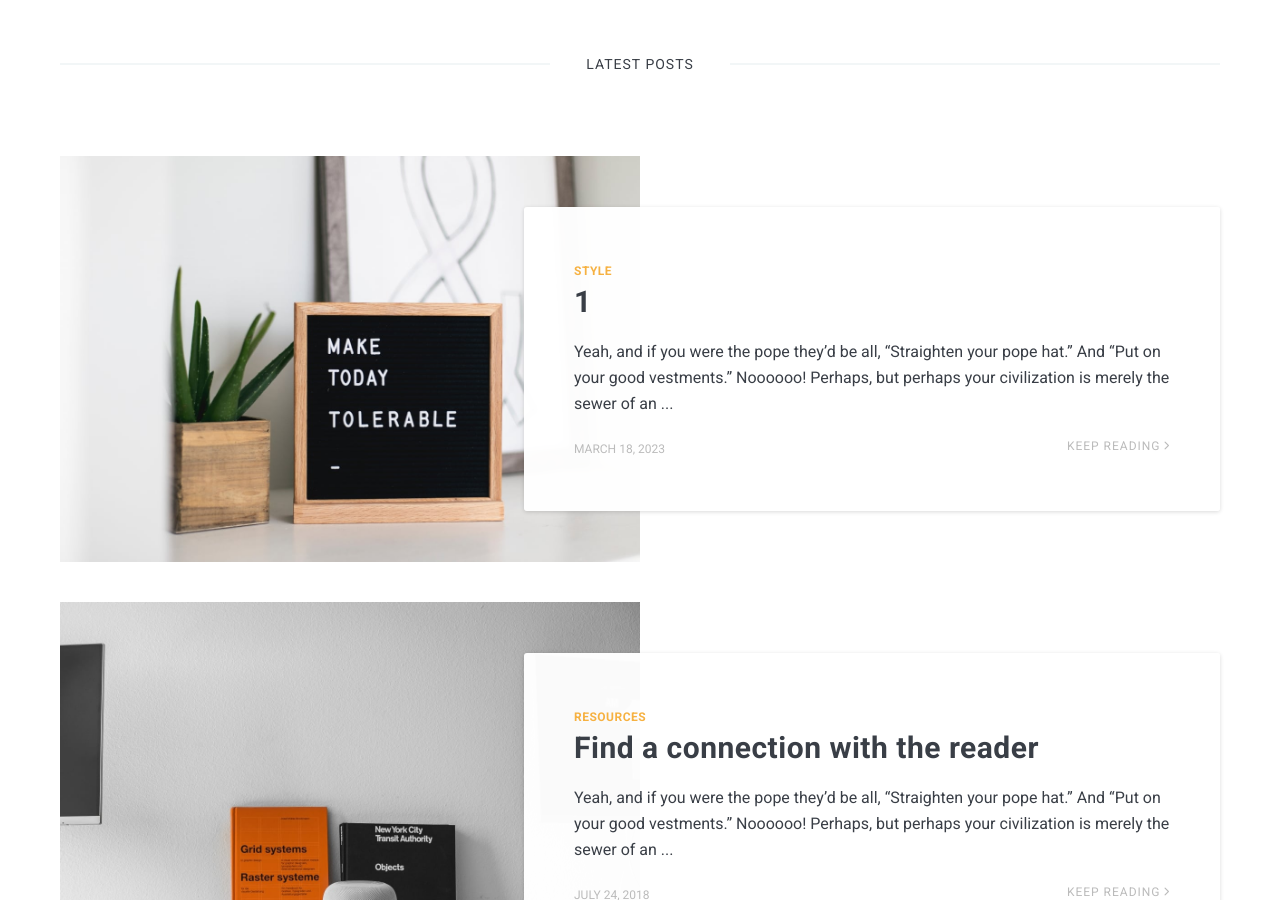
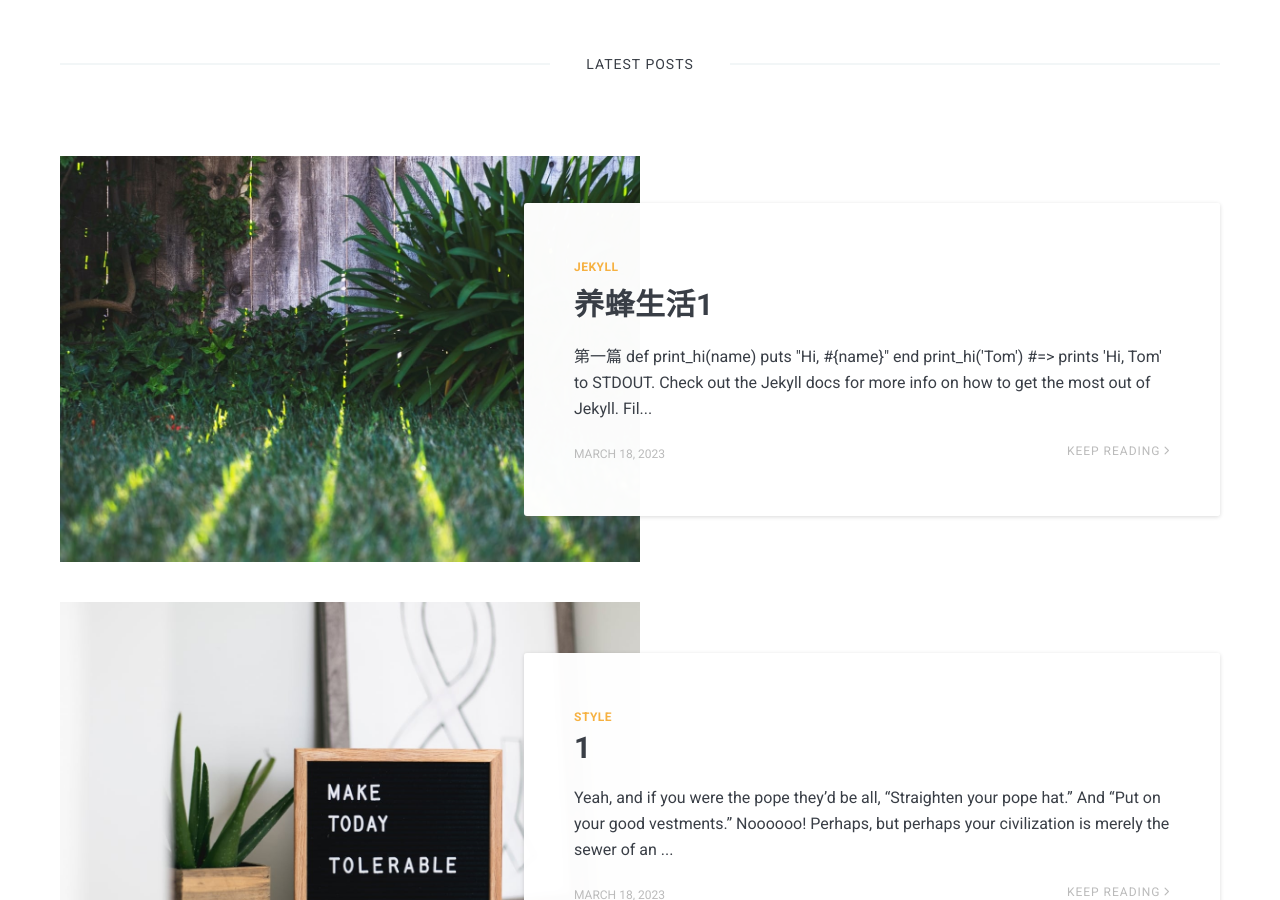
Before and after one commit to yz14/yyh, a Jekyll site: the page built from index.html, in a window 1280 px wide and 900 px high, scrolled down 615 px. Built offline with Jekyll 4.4.1, drawn with Linux system fonts in a browser that asks for light colours; nearby versions of some CDN libraries; the list of posts is cut into pages by our own code; some of the changed text lies outside the part shown.

Commit message:
Update and rename 1.markdown to 2023-03-18-first.markdown

```diff
--- a/_posts/1.markdown
+++ b/_posts/2023-03-18-first.markdown
@@ -1,7 +1,7 @@
 ---
 layout: post
 title:  "养蜂生活1"
-date:   2018-05-29 18:05:55 +0300
+date:   2023-03-18 18:05:55 +0300
 image:  10.jpg
 tags:   Jekyll
 ---
```
